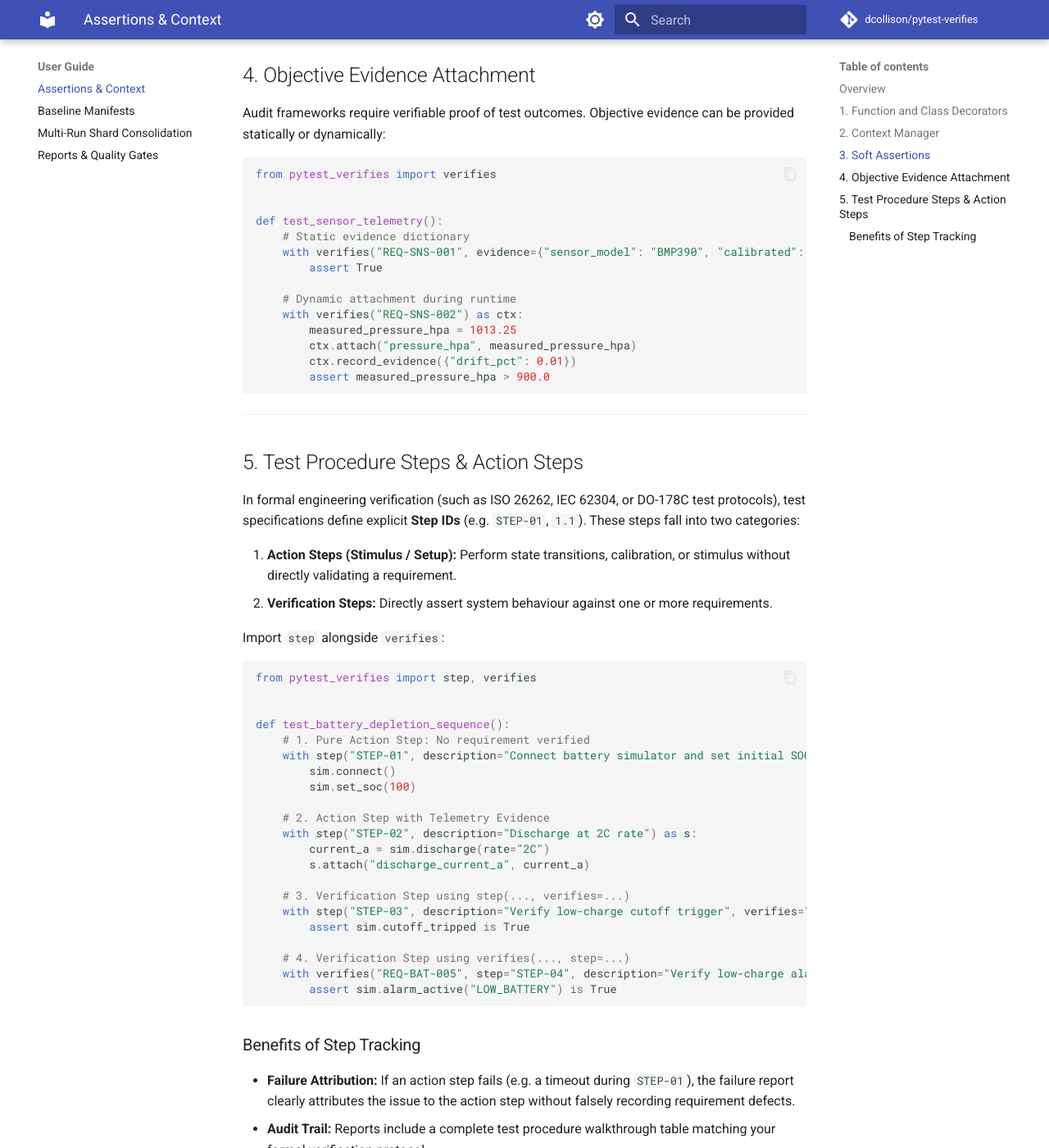
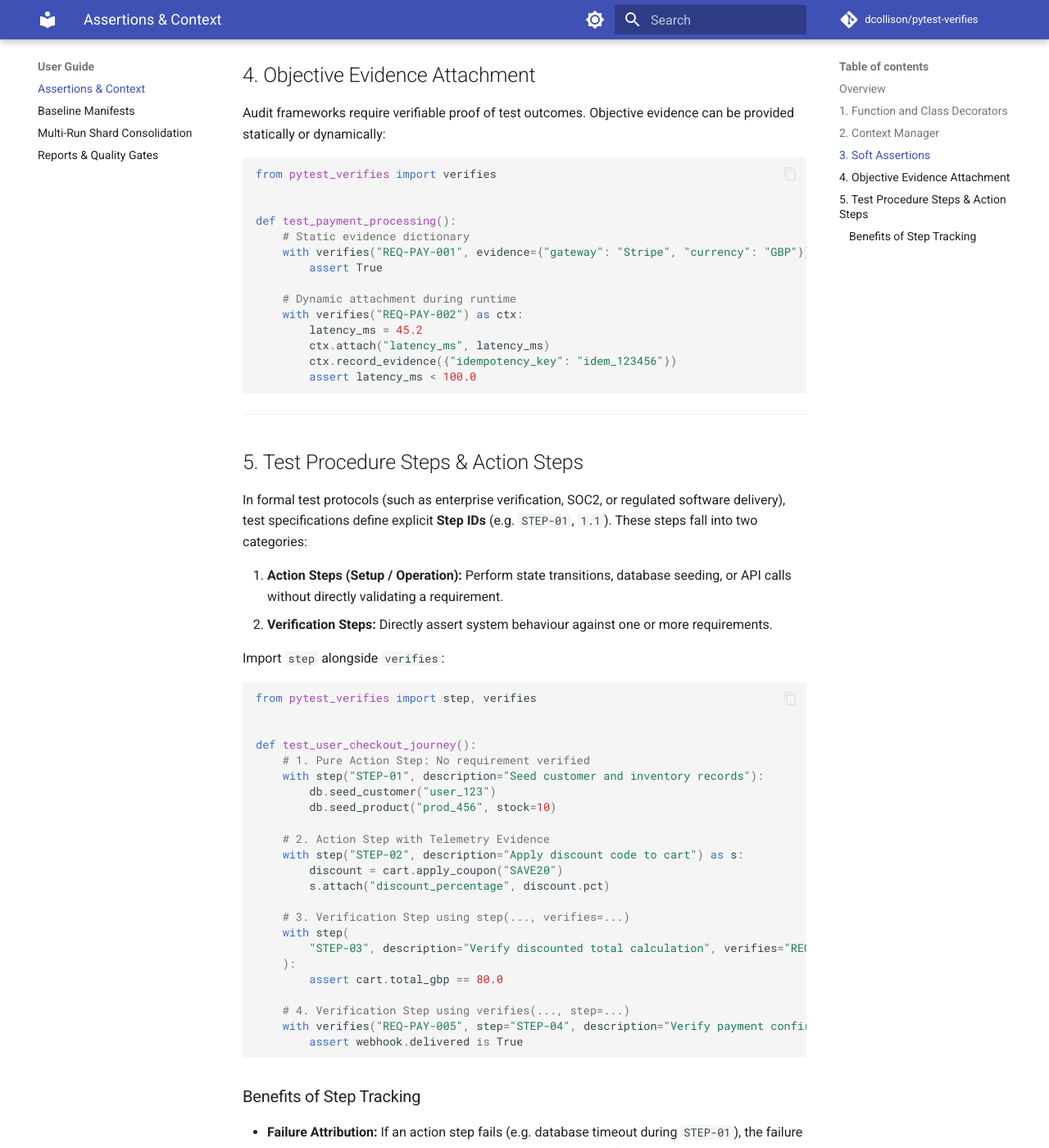
Before and after one commit to dcollison/pytest-verifies, an MkDocs documentation site: the page built from docs/guide/assertions.md, in a window 1280 px wide and 1400 px high, scrolled down 1851 px. Shown: the whole window at 82% size. Built offline with MkDocs 1.6.1 and Material for MkDocs 9.7.7, drawn with Linux system fonts in a browser that asks for light colours; comment, search, counter and statistics services are not loaded; some of the changed text lies outside the part shown.

Commit message:
refactor: drop backward compatibility shims and use software examples across docs and tests

````diff
--- a/docs/guide/assertions.md
+++ b/docs/guide/assertions.md
@@ -14,20 +14,20 @@
 from pytest_verifies import verifies
 
 
-@verifies("REQ-SYS-001", "REQ-SYS-002", description="Subsystem boot sequence")
-def test_subsystem_boot():
+@verifies("REQ-AUTH-001", "REQ-AUTH-002", description="Authentication service init")
+def test_auth_service_init():
     assert True
 ```
 
 When decorating a test class, all test methods within the class automatically inherit verification tracking for the specified requirements:
 
 ```python
-@verifies("REQ-COMMS-001")
-class TestSerialComms:
-    def test_parity(self):
+@verifies("REQ-USER-001")
+class TestUserService:
+    def test_create_user(self):
         assert True
 
-    def test_stop_bits(self):
+    def test_delete_user(self):
         assert True
 ```
 
@@ -41,23 +41,23 @@
 from pytest_verifies import verifies
 
 
-def test_packet_flow():
+def test_jwt_claims():
     # Single-line check
-    with verifies("REQ-NET-001"):
+    with verifies("REQ-AUTH-001"):
         assert 1 == 1
 
     # Multi-statement block
-    with verifies("REQ-NET-002", description="Payload checksum validation"):
-        calculated_crc = 0xABCD
-        expected_crc = 0xABCD
-        assert calculated_crc == expected_crc
+    with verifies("REQ-AUTH-002", description="Payload signature validation"):
+        issuer = "https://auth.example.com"
+        token = {"iss": issuer, "exp": 1893456000}
+        assert token["iss"] == issuer
 ```
 
 ---
 
 ## 3. Soft Assertions
 
-In standard Pytest execution, the first failed assertion aborts the test function. In engineering verification, it is often necessary to check several independent safety limits even if an earlier check fails.
+In standard Pytest execution, the first failed assertion aborts the test function. In software testing, it is often desirable to check several independent validations within a single test without aborting after the first failure.
 
 Enable soft assertions per block with `soft=True`, or globally across all blocks with `--verifies-soft`:
 
@@ -65,16 +65,16 @@
 from pytest_verifies import verifies
 
 
-def test_safety_envelope():
+def test_user_profile_validation():
     # Block 1 fails softly; execution continues!
-    with verifies("REQ-LIM-001", soft=True):
-        assert 10 > 20
+    with verifies("REQ-VAL-001", soft=True):
+        assert 10 > 20, "Age below required threshold"
 
     # Block 2 executes and records VERIFIED
-    with verifies("REQ-LIM-002", soft=True):
-        assert 50 == 50
+    with verifies("REQ-VAL-002", soft=True):
+        assert "user@example.com".endswith(".com")
 
-    # At the end of test_safety_envelope, Pytest consolidates failures and fails the test.
+    # At the end of test_user_profile_validation, Pytest consolidates failures and fails the test.
 ```
 
 ---
@@ -87,26 +87,26 @@
 from pytest_verifies import verifies
 
 
-def test_sensor_telemetry():
+def test_payment_processing():
     # Static evidence dictionary
-    with verifies("REQ-SNS-001", evidence={"sensor_model": "BMP390", "calibrated": True}):
+    with verifies("REQ-PAY-001", evidence={"gateway": "Stripe", "currency": "GBP"}):
         assert True
 
     # Dynamic attachment during runtime
-    with verifies("REQ-SNS-002") as ctx:
-        measured_pressure_hpa = 1013.25
-        ctx.attach("pressure_hpa", measured_pressure_hpa)
-        ctx.record_evidence({"drift_pct": 0.01})
-        assert measured_pressure_hpa > 900.0
+    with verifies("REQ-PAY-002") as ctx:
+        latency_ms = 45.2
+        ctx.attach("latency_ms", latency_ms)
+        ctx.record_evidence({"idempotency_key": "idem_123456"})
+        assert latency_ms < 100.0
 ```
 
 ---
 
 ## 5. Test Procedure Steps & Action Steps
 
-In formal engineering verification (such as ISO 26262, IEC 62304, or DO-178C test protocols), test specifications define explicit **Step IDs** (e.g. `STEP-01`, `1.1`). These steps fall into two categories:
+In formal test protocols (such as enterprise verification, SOC2, or regulated software delivery), test specifications define explicit **Step IDs** (e.g. `STEP-01`, `1.1`). These steps fall into two categories:
 
-1. **Action Steps (Stimulus / Setup):** Perform state transitions, calibration, or stimulus without directly validating a requirement.
+1. **Action Steps (Setup / Operation):** Perform state transitions, database seeding, or API calls without directly validating a requirement.
 2. **Verification Steps:** Directly assert system behaviour against one or more requirements.
 
 Import `step` alongside `verifies`:
@@ -115,27 +115,29 @@
 from pytest_verifies import step, verifies
 
 
-def test_battery_depletion_sequence():
+def test_user_checkout_journey():
     # 1. Pure Action Step: No requirement verified
-    with step("STEP-01", description="Connect battery simulator and set initial SOC"):
-        sim.connect()
-        sim.set_soc(100)
+    with step("STEP-01", description="Seed customer and inventory records"):
+        db.seed_customer("user_123")
+        db.seed_product("prod_456", stock=10)
 
     # 2. Action Step with Telemetry Evidence
-    with step("STEP-02", description="Discharge at 2C rate") as s:
-        current_a = sim.discharge(rate="2C")
-        s.attach("discharge_current_a", current_a)
+    with step("STEP-02", description="Apply discount code to cart") as s:
+        discount = cart.apply_coupon("SAVE20")
+        s.attach("discount_percentage", discount.pct)
 
     # 3. Verification Step using step(..., verifies=...)
-    with step("STEP-03", description="Verify low-charge cutoff trigger", verifies="REQ-BAT-004"):
-        assert sim.cutoff_tripped is True
+    with step(
+        "STEP-03", description="Verify discounted total calculation", verifies="REQ-CART-004"
+    ):
+        assert cart.total_gbp == 80.0
 
     # 4. Verification Step using verifies(..., step=...)
-    with verifies("REQ-BAT-005", step="STEP-04", description="Verify low-charge alarm packet"):
-        assert sim.alarm_active("LOW_BATTERY") is True
+    with verifies("REQ-PAY-005", step="STEP-04", description="Verify payment confirmation webhook"):
+        assert webhook.delivered is True
 ```
 
 ### Benefits of Step Tracking
-* **Failure Attribution:** If an action step fails (e.g. a timeout during `STEP-01`), the failure report clearly attributes the issue to the action step without falsely recording requirement defects.
+* **Failure Attribution:** If an action step fails (e.g. database timeout during `STEP-01`), the failure report clearly attributes the issue to the action step without falsely recording requirement defects.
 * **Audit Trail:** Reports include a complete test procedure walkthrough table matching your formal verification protocol.
 * **ALM / PLM Synchronization:** Step IDs export directly to the `steps` column in CSV and JSON for tools like Polarion, Jira Xray, and Jama.
````
Also changed, not shown: README.md (+47 -47 lines), docs/getting-started.md (+13 -13 lines), docs/guide/baselines.md (+10 -10 lines), docs/guide/consolidation.md (+2 -2 lines), docs/index.md (+9 -9 lines), 7 other files.
